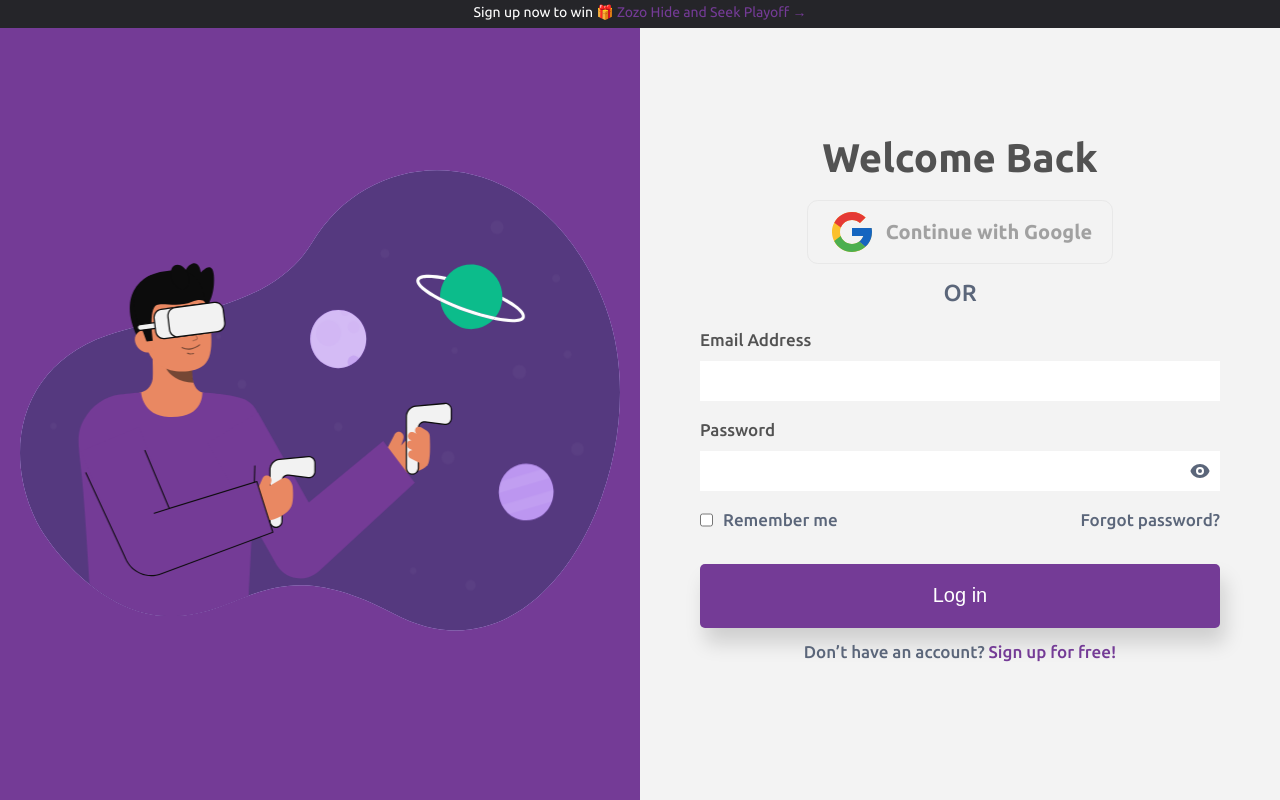
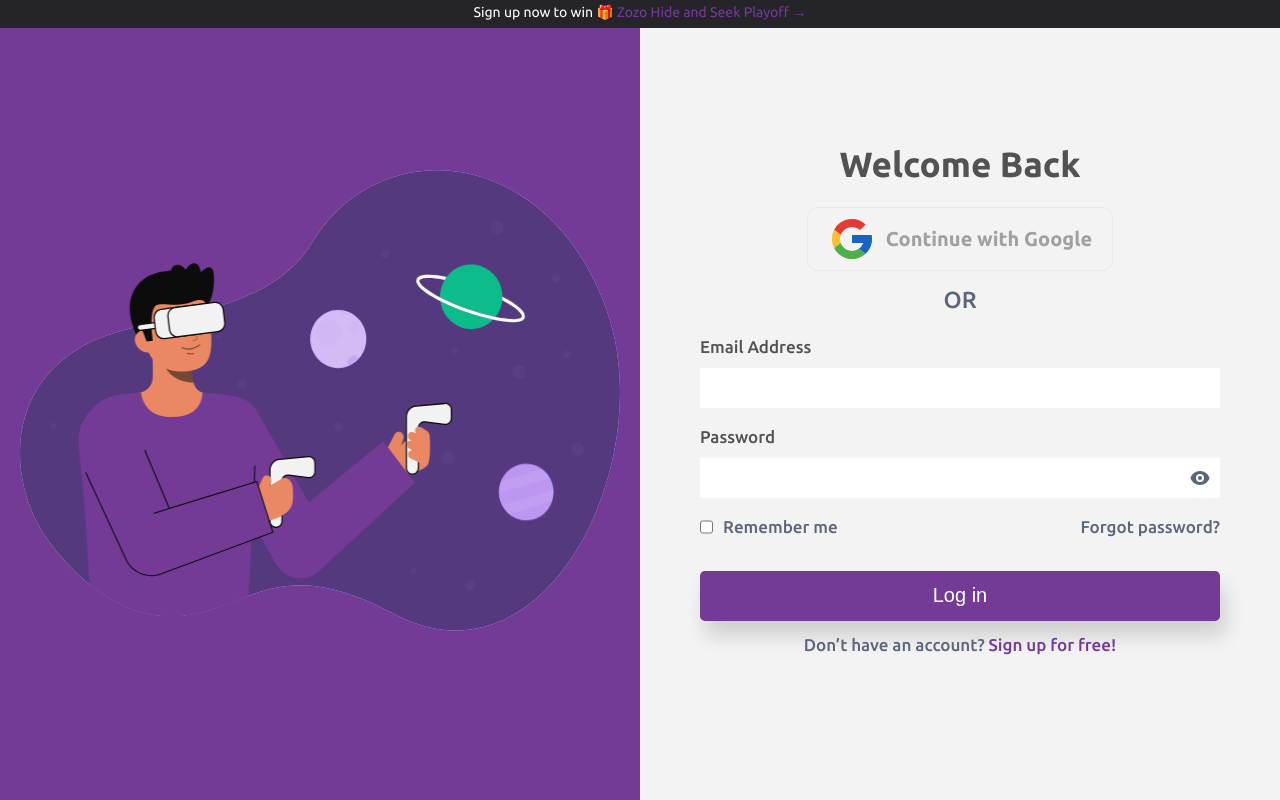
Before and after one commit to damakdev/zozoweb, a Next.js app: page / in a window 1280 px wide. Built offline with nearby package versions, Linux system fonts and the light colour scheme.

Commit message:
reduced font size for h1

```diff
--- a/styles/globals.scss
+++ b/styles/globals.scss
@@ -34,7 +34,7 @@ body {
 }
 
 h1 {
-  font-size: 4rem;
+  font-size: 3.5rem;
   font-weight: 700;
   line-height: 4.5rem;
   color: var(--text-primary);
@@ -72,7 +72,7 @@ button,
 button:visited {
   border: none;
   border-radius: 0.5rem;
-  height: 6.4rem;
+  height: 5rem;
   width: 100%;
   font-weight: 500;
   font-size: 2rem;
```
